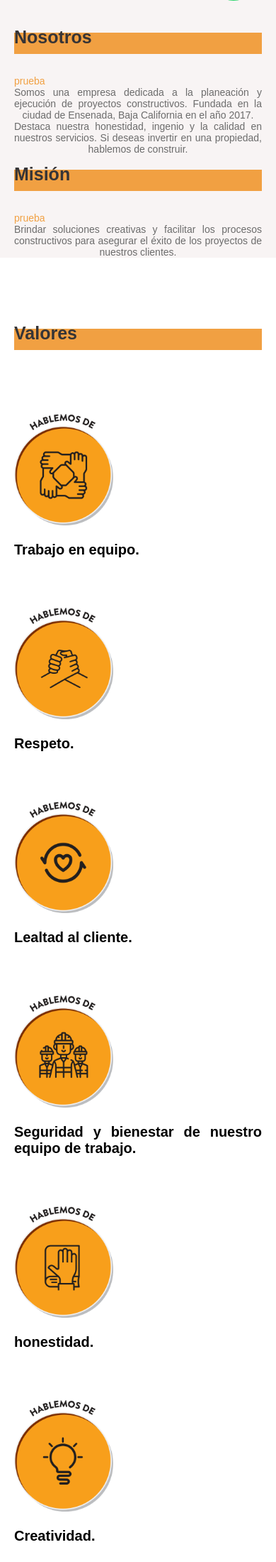
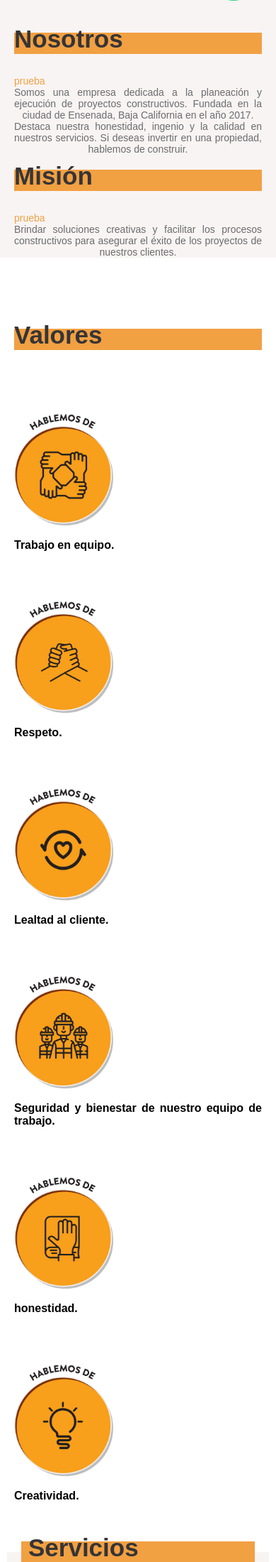
Before and after one commit to carlosjimenezh/dims, a PHP site: page / in a window 390 px wide. Shown: the part 810-3010 px from the top of the page at 71% size. Run offline with PHP 8.4, Linux system fonts and the light colour scheme; some libraries are stand-ins or nearby versions; some web fonts are replaced.

Commit message:
cambiar tamaño de h1 h2 h3 on small

```diff
--- a/estilo.css
+++ b/estilo.css
@@ -272,9 +272,9 @@ footer .contacto {text-align: right; font-weight: bold;}
 	.centrar-small{ text-align:center!important}
 	.wa-icon {bottom: 30px; right: 30px;}
 	.icon-fixed img {width: 60px;}
-	h1{ font-size:30px}
-	h2{ font-size:25px}
-	h3{ font-size:20px}
+	h1{ font-size:20px}
+	h2{ font-size:35px}
+	h3{ font-size:16px}
 	header .w3-bar {padding: 15px 0}
 
 	footer {
```
